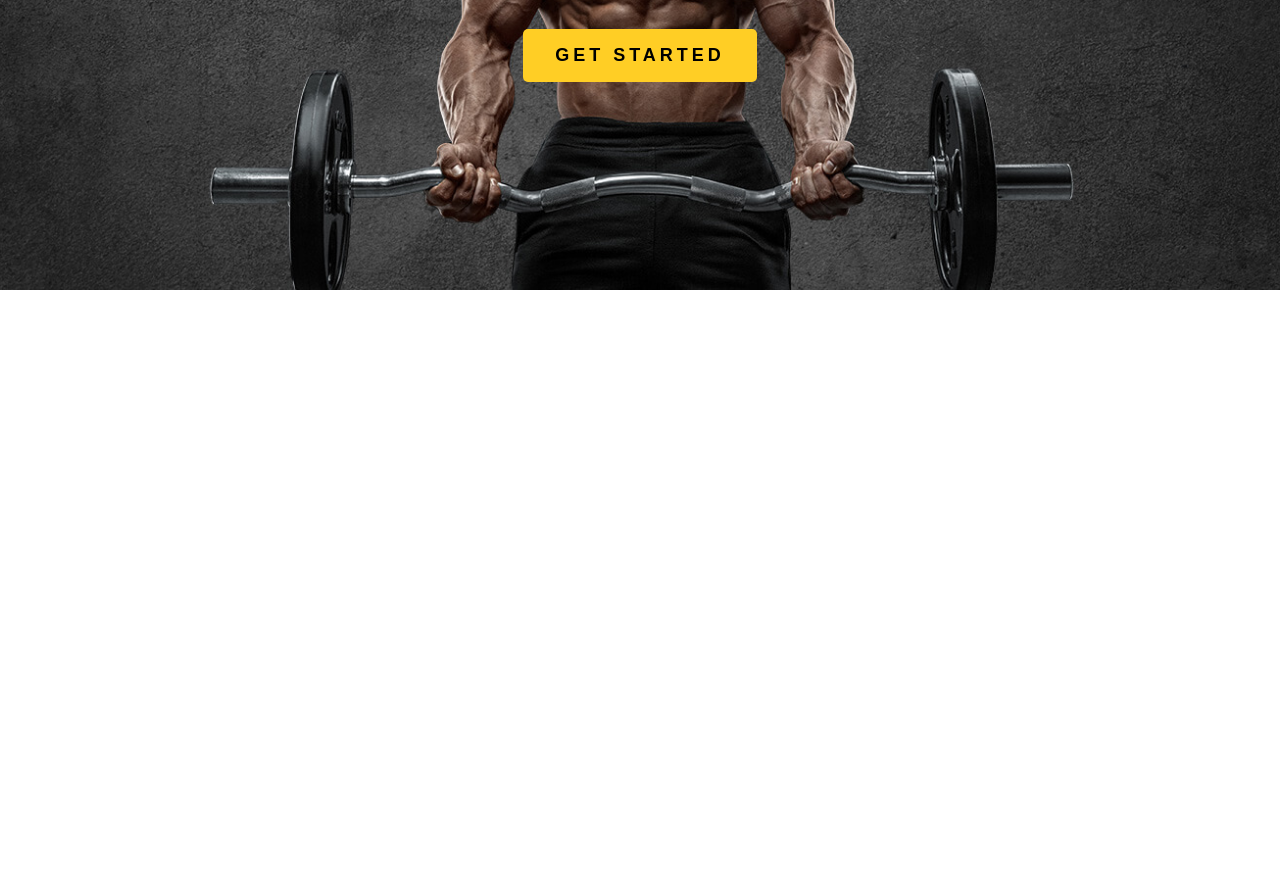
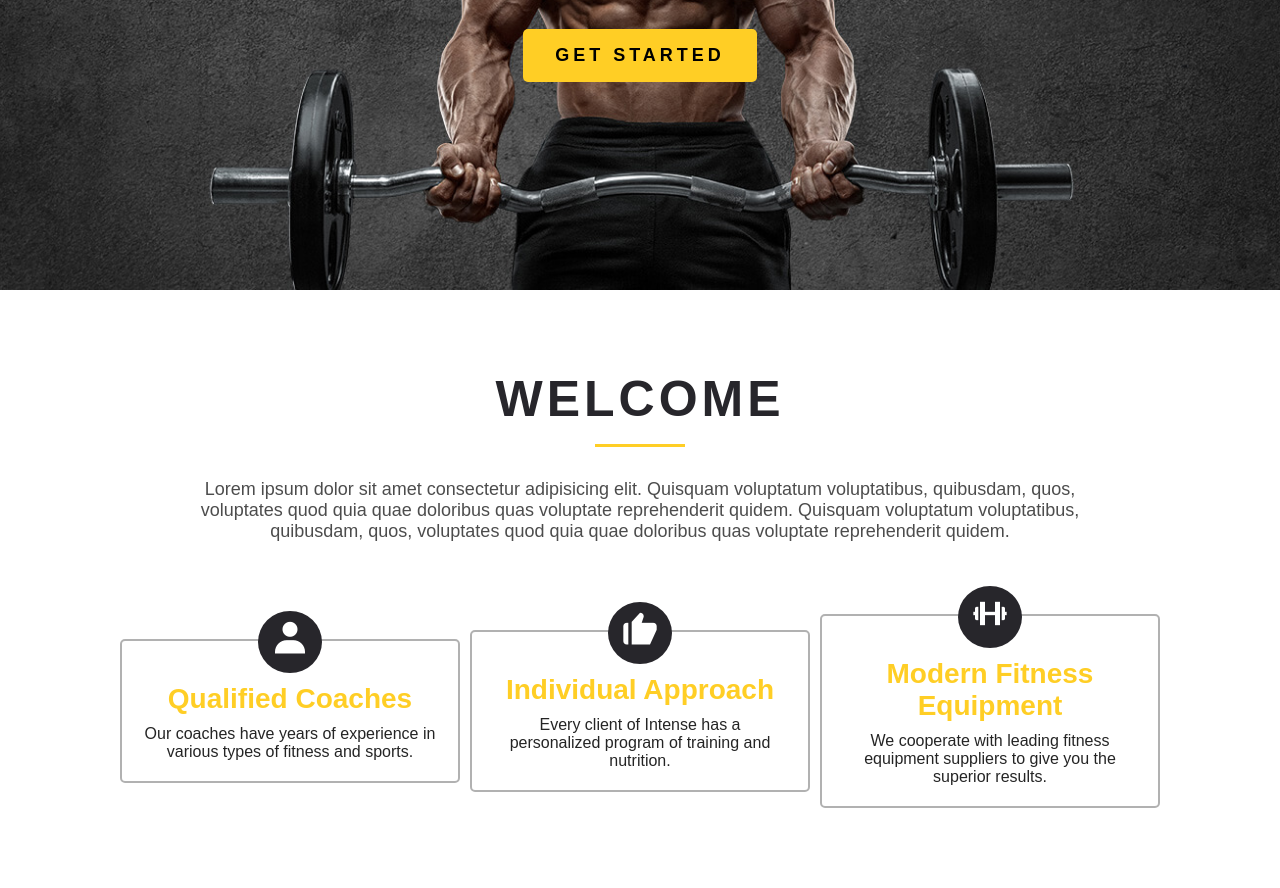
Before and after one commit to mdmitulhossen/FREE_GYM-SASS-PROJECT-, a plain HTML site: page index.html in a window 1280 px wide. Shown: the part 510-1398 px from the top of the page. Before the commit the page ends 800 px from the top, so only its background shows below. Drawn offline with nearby package versions, Linux system fonts and the light colour scheme.

Commit message:
welcome section done

```diff
--- a/index.html
+++ b/index.html
@@ -5,6 +5,7 @@
     <meta charset="UTF-8">
     <meta name="viewport" content="width=device-width, initial-scale=1.0">
     <link rel="stylesheet" href="./styles/style.css">
+    <link href='https://unpkg.com/boxicons@2.1.4/css/boxicons.min.css' rel='stylesheet'>
     <title>FREE-GYM</title>
 </head>
 
@@ -23,7 +24,7 @@
                     <li class="navbar_item">TYPOGRAPHY</li>
                     <li class="navbar_item">CONTACT US</li>
                 </ul>
-                <button class="mobile_menu">Menu Btn</button>
+                <button class="mobile_menu"><i class='bx bx-menu' ></i></button>
             </div>
         </div>
     </nav>
@@ -39,6 +40,47 @@
             </div>
         </div>
     </section>
+
+    <!-- Welcome Section -->
+    <section>
+        <div class="container">
+            <div class="welcome">
+                <div class="welcome_content">
+                    <h2 class="welcome_title">WELCOME</h2>
+                    <div class="title_divider"></div>
+                    <p class="welcome_text">Lorem ipsum dolor sit amet consectetur adipisicing elit. Quisquam
+                        voluptatum
+                        voluptatibus, quibusdam, quos, voluptates quod quia quae doloribus quas voluptate
+                        reprehenderit
+                        quidem. Quisquam voluptatum voluptatibus, quibusdam, quos, voluptates quod quia quae
+                        doloribus
+                        quas voluptate reprehenderit quidem.</p>
+                </div>
+
+                <!-- welcome card -->
+                <div class="welcome_card">
+                    <!-- card 1 -->
+                    <div class="card">
+                        <div class="card_icon"><span><i class='bx bxs-user'></i></span></div>
+                        <p class="card_title">Qualified Coaches</p>
+                        <p class="card_text">Our coaches have years of experience in various types of fitness and sports.</p>
+                    </div>
+                    <!-- Card 2 -->
+                    <div class="card">
+                        <div class="card_icon"><span><i class='bx bxs-like' ></i></span></div>
+                        <p class="card_title">Individual Approach</p>
+                        <p class="card_text">Every client of Intense has a personalized program of training and nutrition.</p>
+                    </div>
+                    <!-- card 3 -->
+                    <div class="card">
+                        <div class="card_icon"><span><i class='bx bx-dumbbell' ></i></span></div>
+                        <p class="card_title">Modern Fitness Equipment</p>
+                        <p class="card_text">We cooperate with leading fitness equipment suppliers to give you the superior results.</p>
+                    </div>
+                </div>
+            </div>
+        </div>
+    </section>
 </body>
 
 </html>
--- a/styles/section/_navbar.scss
+++ b/styles/section/_navbar.scss
@@ -1,4 +1,4 @@
-// @import '../lib/variables';
+
 @import '../components/btn';
 
 nav {
@@ -36,14 +36,11 @@ nav {
     }
     .mobile_menu {
         display: none;
-        padding: 5px 10px;
-        // border-radius: 5px;
-        // border: 0;
-        // outline: none;
-        // font-size: 14px;
-        // font-weight: 600;
-        // background: $nav_menu_hover;
-        @include btn($nav_menu_hover, $black, 14px);
+        padding: 5px 8px;
+        display: flex;
+        justify-content: center;
+        align-items: center;
+        @include btn($nav_menu_hover, $black, 20px);
         @include mobile {
             display: block;
         }
--- /dev/null
+++ b/styles/section/_welcome.scss
@@ -0,0 +1,128 @@
+.welcome {
+    padding: 5rem 0;
+    &_title {
+        text-align: center;
+        margin-bottom: 1rem;
+        font-size: 55px;
+        font-weight: 800;
+        letter-spacing: 4px;
+        color: $navBg;
+        @include mobile {
+            font-size: 32px;
+        }
+        @include tablet {
+            font-size: 40px;
+        }
+        @include laptop {
+            font-size: 45px;
+        }
+        @include desktop {
+            font-size: 50px;
+        }
+    }
+    &_text {
+        text-align: center;
+        margin-bottom: 2rem;
+        font-size: 20px;
+        font-weight: 500;
+        color: #000000b3;
+        width: 90%;
+        margin: 0 auto 2rem;
+        @include mobile {
+            font-size: 14px;
+            width: 100%;
+        }
+        @include tablet {
+            font-size: 16px;
+            width: 100%;
+        }
+        @include laptop {
+            font-size: 18px;
+        }
+        @include desktop {
+            font-size: 18px;
+        }
+    }
+    &_card{
+        padding-top: 40px;
+        display: flex;
+        justify-content: center;
+        align-items: center;
+
+        gap: 10px;
+        @include mobile{
+            flex-wrap: wrap;
+        }
+        @include tablet{
+            flex-wrap: wrap;
+            gap: 50px;
+        }
+        .card{
+            min-width: 300px;
+            width: 100%;
+            padding: 20px;
+            border: 2px solid rgba(128, 128, 128, 0.611);
+            border-radius: 5px;
+            display: flex;
+            justify-content: center;
+            align-items: center;
+            flex-direction: column;
+            gap: 10px;
+            transition: all .3s ease;
+
+            @include mobile{
+                width: 250px;
+                height: 250px;
+            }
+            &_icon{
+                font-size: 40px;
+                background: $navBg;
+                padding: 8px 12px;
+                border-radius: 100%;
+                color: $white;
+                margin-top: -50px;
+                @include mobile{
+                    font-size: 40px;
+                }
+            }
+            &_title{
+                font-size: 28px;
+                font-weight: 700;
+                text-align: center;
+                color: $nav_menu_hover;
+                @include mobile{
+                    font-size: 20px;
+                }
+            }
+            &_text{
+                font-size: 16px;
+                text-align: center;
+                font-weight: 500;
+                color: rgba(0, 0, 0, 0.86);
+                @include mobile{
+                    font-size: 14px;
+                }
+            }
+        }
+
+    }
+}
+
+.title_divider{
+    width: 100px;
+    height: 3px;
+    background: $nav_menu_hover;
+    margin: 0 auto 2rem;
+    @include mobile{
+        width: 50px;
+    }
+    @include tablet{
+        width: 70px;
+    }
+    @include laptop{
+        width: 80px;
+    }
+    @include desktop{
+        width: 90px;
+    }
+}
--- a/styles/style.scss
+++ b/styles/style.scss
@@ -6,7 +6,7 @@
 // section
 @import './section/navbar';
 @import './section/hero';
-
+@import './section/welcome';
 
 // components
 @import './components/btn';
```
Also changed, not shown: styles/style.css, 1 other file.
